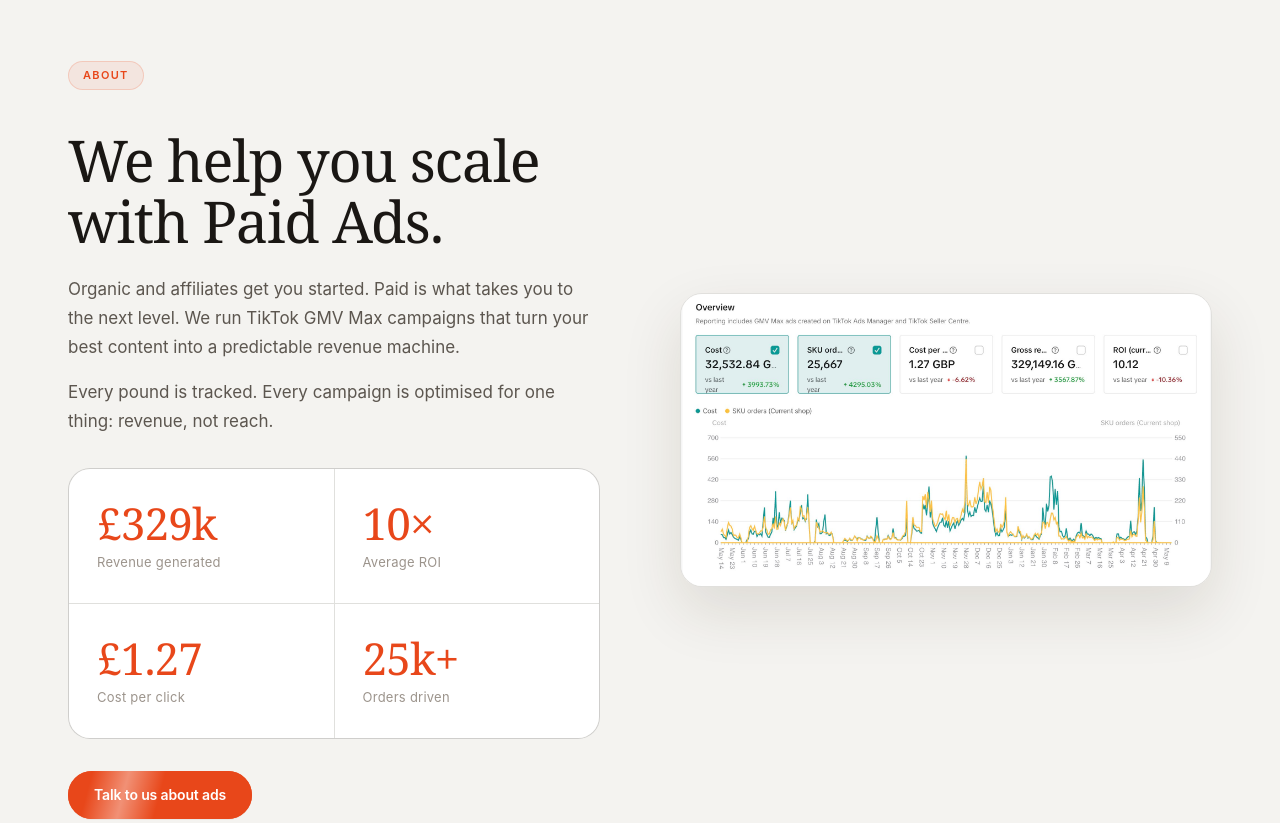
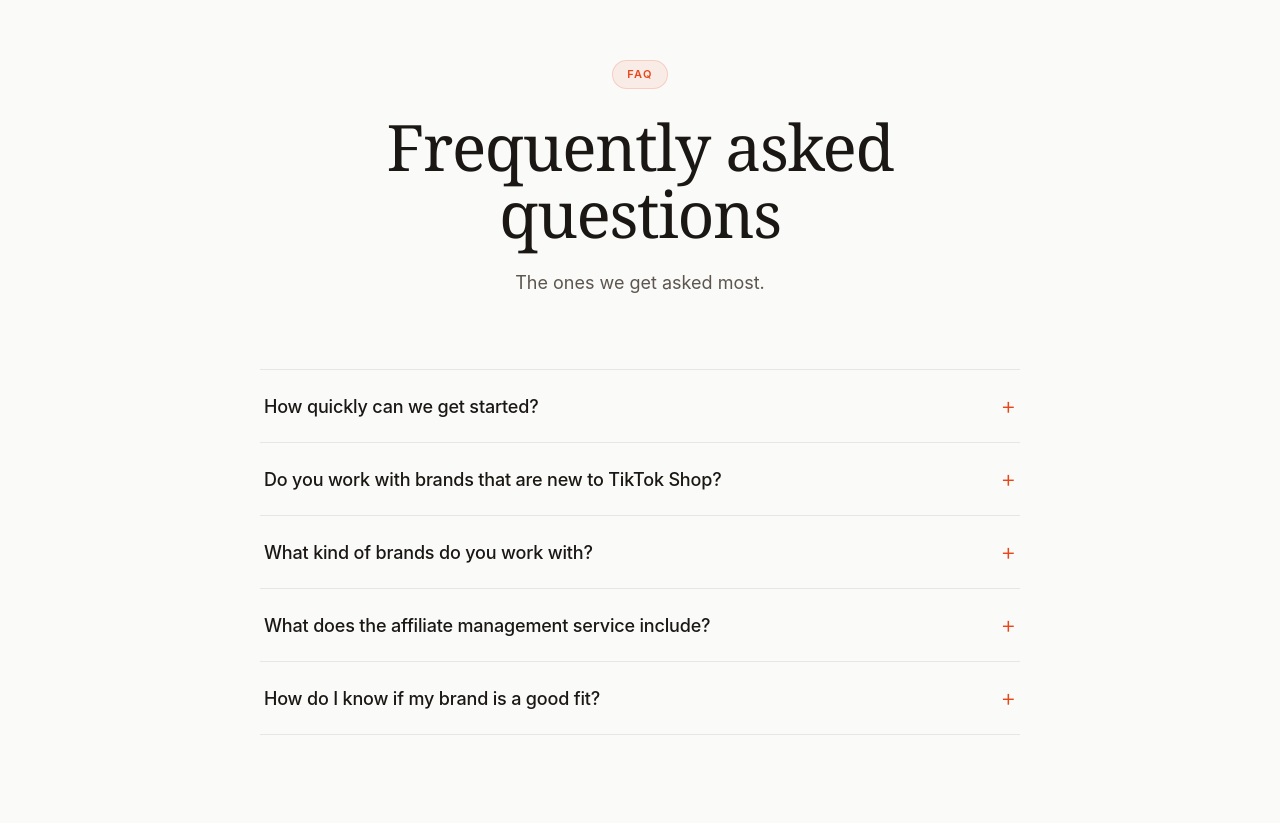
Before and after one commit to emfpublishing/klymb-website, a plain HTML site: page index.html in a window 1280 px wide. Shown: the part 5260-6083 px from the top of the page. Drawn offline with Linux system fonts and the light colour scheme; a web font is replaced by a local one.

Commit message:
Move Paid Ads section from homepage to paid-media page

```diff
--- a/index.html
+++ b/index.html
@@ -302,29 +302,7 @@
     </div>
   </section>
 
-  <!-- ABOUT / PAID ADS -->
-  <section class="about-section" id="about">
-    <div class="container">
-      <div class="about-inner">
-        <div class="about-left">
-          <span class="section-tag">About</span>
-          <h2 class="about-title">We help you scale<br />with Paid Ads.</h2>
-          <p class="about-desc">Organic and affiliates get you started. Paid is what takes you to the next level. We run TikTok GMV Max campaigns that turn your best content into a predictable revenue machine.</p>
-          <p class="about-desc">Every pound is tracked. Every campaign is optimised for one thing: revenue, not reach.</p>
-          <div class="ads-stats-grid">
-            <div class="ads-stat"><span class="ads-stat-num">£329k</span><span class="ads-stat-label">Revenue generated</span></div>
-            <div class="ads-stat"><span class="ads-stat-num">10×</span><span class="ads-stat-label">Average ROI</span></div>
-            <div class="ads-stat"><span class="ads-stat-num">£1.27</span><span class="ads-stat-label">Cost per click</span></div>
-            <div class="ads-stat"><span class="ads-stat-num">25k+</span><span class="ads-stat-label">Orders driven</span></div>
-          </div>
-          <a href="/contact.html" class="btn btn-primary">Talk to us about ads</a>
-        </div>
-        <div class="about-right">
-          <img src="ads-dashboard.jpg" alt="TikTok Ads Manager dashboard showing £329k revenue at 10x ROI" class="ads-dashboard-img" loading="lazy" />
-        </div>
-      </div>
-    </div>
-  </section>
+
 
   <!-- FAQ -->
   <section class="faq-section" id="faq">
```
Also changed, not shown: paid-media.html (+25 -1 lines).
